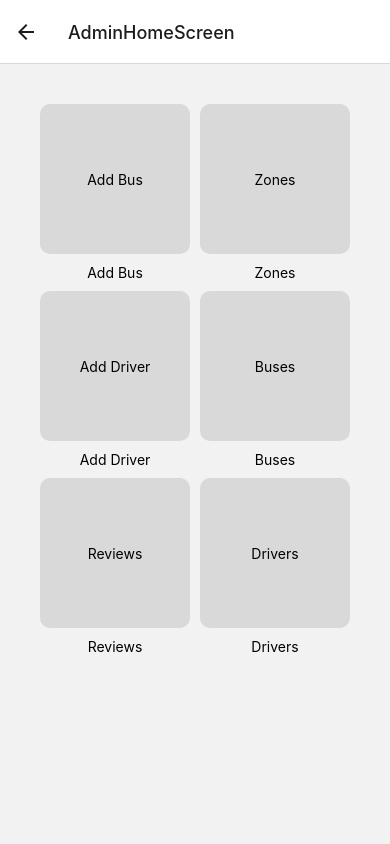
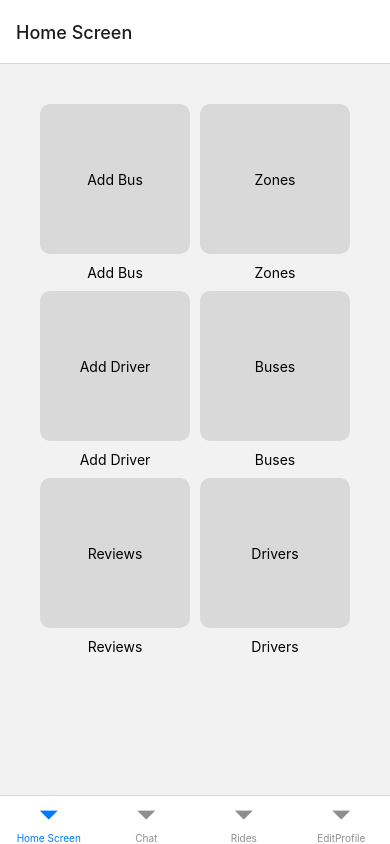
Before and after one commit to zeinshhadi/b-route-app, a React Native app in the folder frontend/: screen /AdminHomeScreen in a window 390 px wide. Built offline with nearby package versions, Linux system fonts and the light colour scheme.

Commit message:
Frontend <> Added Bottom navigation tabs for admin

```diff
--- a/frontend/App.js
+++ b/frontend/App.js
@@ -18,6 +18,7 @@ import AddDriverScreen from "./screens/adminScreens/AddDriverScreen";
 import AddBusScreen from "./screens/adminScreens/AddBusScreen";
 import ReviewScreen from "./screens/adminScreens/ReviewScreen";
 import UserBottomNavigation from "./components/common/bottomNavigation/UserBottomNavigation";
+import AdminBottomNavigation from "./components/common/bottomNavigation/AdminBottomNavigation";
 const Stack = createNativeStackNavigator();
 
 export default function App() {
@@ -31,7 +32,7 @@ export default function App() {
               <Stack.Screen name="LogInScreen" component={LoginScreen} options={{ headerShown: false }} />
               <Stack.Screen name="RegisterScreen" component={RegisterScreen} options={{ headerShown: false }} />
               <Stack.Screen name="HomeScreen" component={UserBottomNavigation} options={{ headerShown: false }} />
-              <Stack.Screen name="AdminHomeScreen" component={AdminHomeScreen} options={{ headerShown: true }} />
+              <Stack.Screen name="AdminHomeScreen" component={AdminBottomNavigation} options={{ headerShown: false }} />
               <Stack.Screen name="BusDetailScreen" component={BusDetails} options={{ headerShown: true }} />
               <Stack.Screen name="EditProfile" component={EditProfile} options={{ headerShown: true }} />
               <Stack.Screen name="UserFeedbackScreen" component={UserFeedback} options={{ headerShown: true }} />
--- a/frontend/components/common/bottomNavigation/AdminBottomNavigation.js
+++ b/frontend/components/common/bottomNavigation/AdminBottomNavigation.js
@@ -1,4 +1,3 @@
-// AdminBottomTabNavigator.js
 import React from "react";
 import { createBottomTabNavigator } from "@react-navigation/bottom-tabs";
 
@@ -6,14 +5,13 @@ import AdminHomeScreen from "../../../screens/adminScreens/AdminHomeScreen";
 import EditProfile from "../../../screens/userScreens/EditProfile";
 import ChatScreen from "../../../screens/common/ChatScreen";
 import ReviewScreen from "../../../screens/adminScreens/ReviewScreen";
-import HomeScreen from "../../../screens/userScreens/HomeScreen";
 
 const Tab = createBottomTabNavigator();
 
 const AdminBottomNavigation = () => {
   return (
     <Tab.Navigator>
-      <Tab.Screen name="Home" component={AdminHomeScreen} />
+      <Tab.Screen name="Home Screen" component={AdminHomeScreen} options={{ headerShown: true }} />
       <Tab.Screen name="Chat" component={ChatScreen} />
       <Tab.Screen name="Rides" component={ReviewScreen} />
       <Tab.Screen name="EditProfile" component={EditProfile} />
--- a/frontend/components/common/bottomNavigation/UserBottomNavigation.js
+++ b/frontend/components/common/bottomNavigation/UserBottomNavigation.js
@@ -1,4 +1,3 @@
-// UserBottomTabNavigator.js
 import React from "react";
 import { createBottomTabNavigator } from "@react-navigation/bottom-tabs";
 
```
